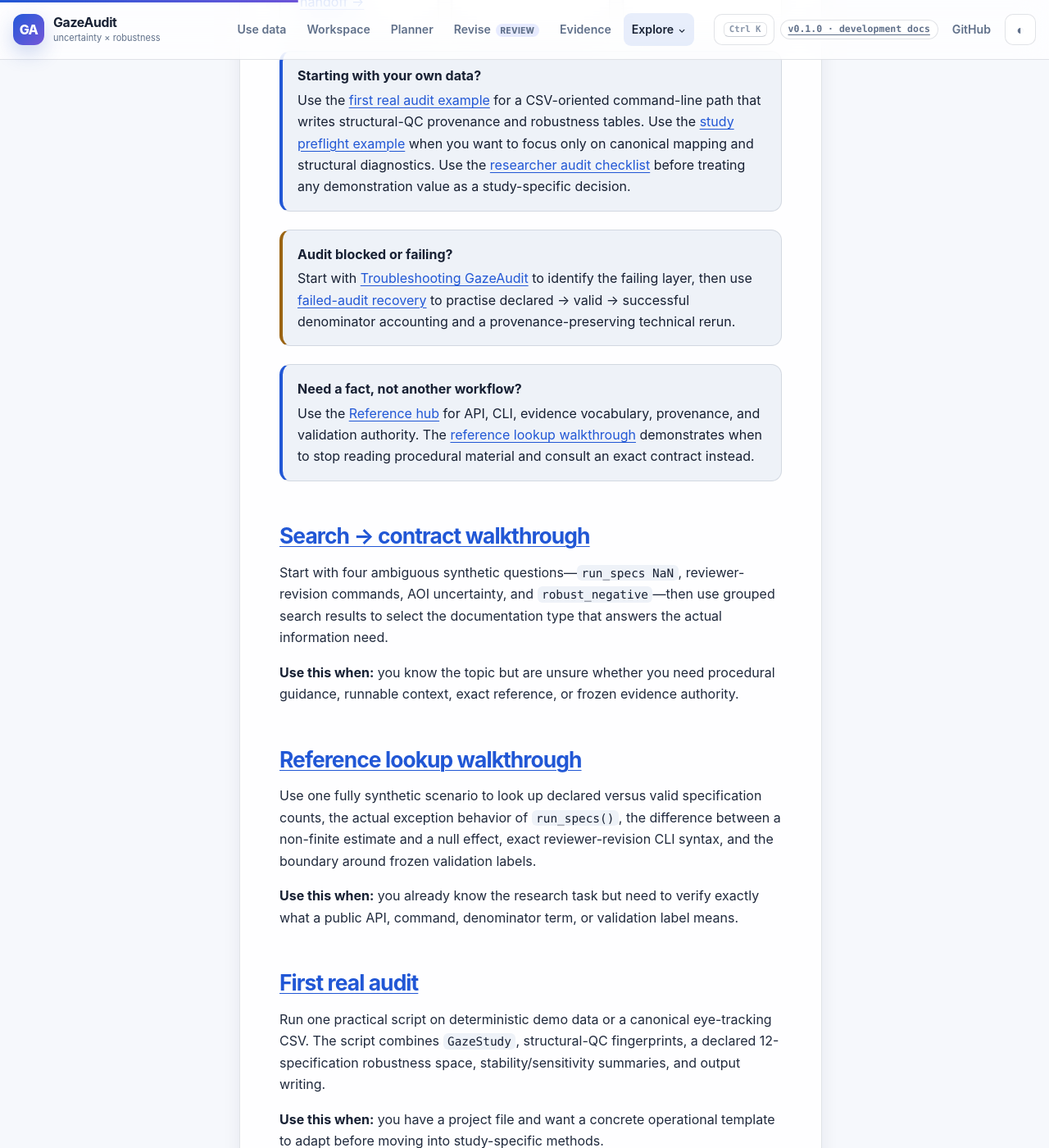
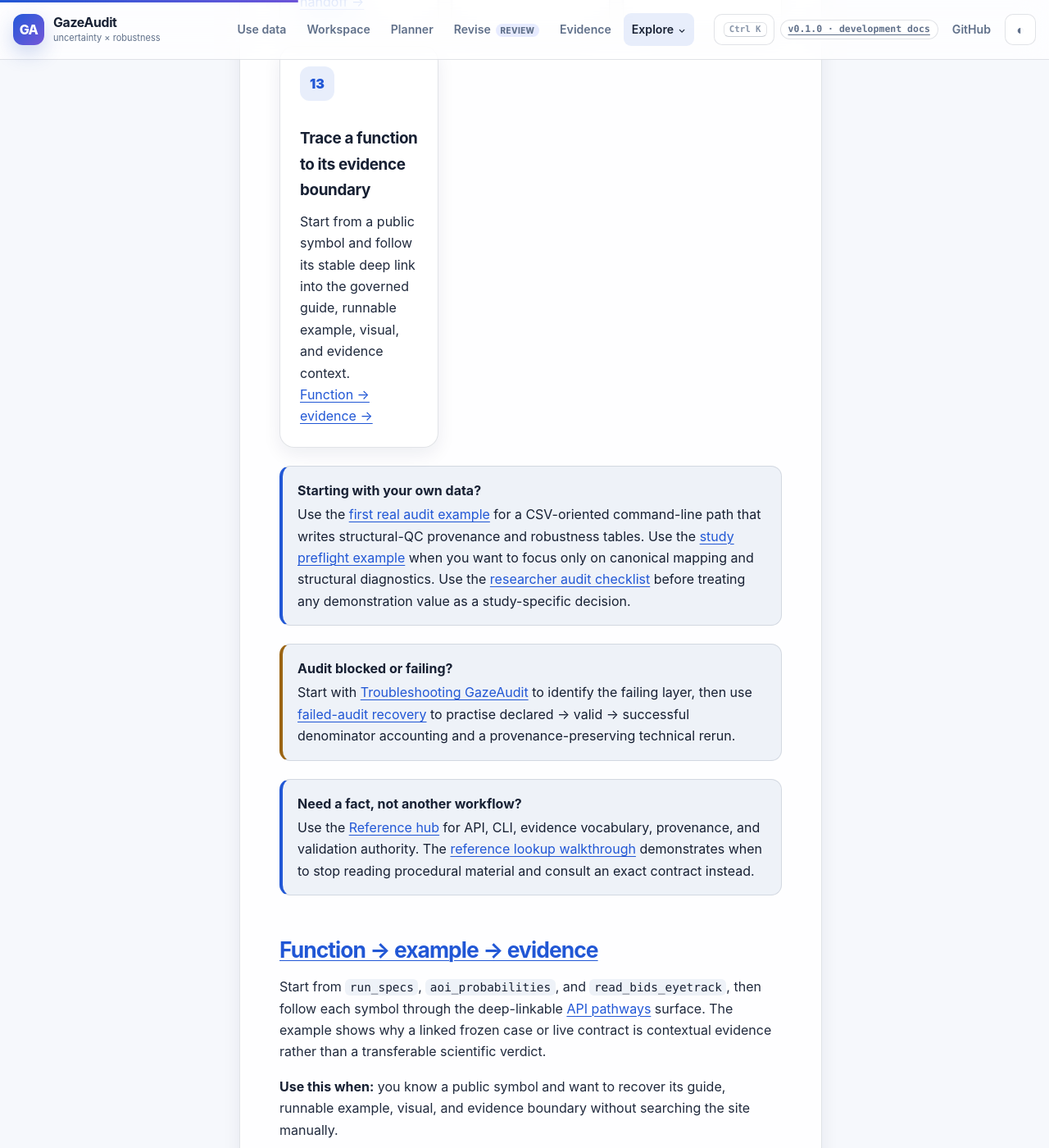
Before and after one commit to stefanosbalaskas/GazeAudit, a Jekyll site: the page built from docs/examples/index.md, in a window 1280 px wide and 1400 px high, scrolled down 2847 px. Shown: the whole window at 82% size. Built offline with Jekyll 4.4.1, drawn with Linux system fonts in a browser that asks for light colours; some of the changed text lies outside the part shown.

Commit message:
docs: surface function-to-evidence example

```diff
--- a/docs/examples/index.md
+++ b/docs/examples/index.md
@@ -83,6 +83,12 @@ These examples are intentionally small. Demonstration datasets are **synthetic u
     <p>Use grouped search results to route a question into Guide, Example, Reference, or Evidence without turning ranking into a scientific recommendation.</p>
     <p><a href="search-to-contract/">Search → contract →</a></p>
   </article>
+  <article class="card">
+    <div class="card-icon" aria-hidden="true">13</div>
+    <h3>Trace a function to its evidence boundary</h3>
+    <p>Start from a public symbol and follow its stable deep link into the governed guide, runnable example, visual, and evidence context.</p>
+    <p><a href="function-to-evidence/">Function → evidence →</a></p>
+  </article>
 </div>
 
 <div class="callout info">
@@ -99,6 +105,12 @@ Start with <a href="../guides/troubleshooting/">Troubleshooting GazeAudit</a> to
 <strong>Need a fact, not another workflow?</strong>
 Use the <a href="../reference/">Reference hub</a> for API, CLI, evidence vocabulary, provenance, and validation authority. The <a href="reference-lookup-workflow/">reference lookup walkthrough</a> demonstrates when to stop reading procedural material and consult an exact contract instead.
 </div>
+
+## [Function → example → evidence](function-to-evidence/)
+
+Start from `run_specs`, `aoi_probabilities`, and `read_bids_eyetrack`, then follow each symbol through the deep-linkable [API pathways](../reference/api-pathways/) surface. The example shows why a linked frozen case or live contract is contextual evidence rather than a transferable scientific verdict.
+
+**Use this when:** you know a public symbol and want to recover its guide, runnable example, visual, and evidence boundary without searching the site manually.
 
 ## [Search → contract walkthrough](search-to-contract/)
 
```
